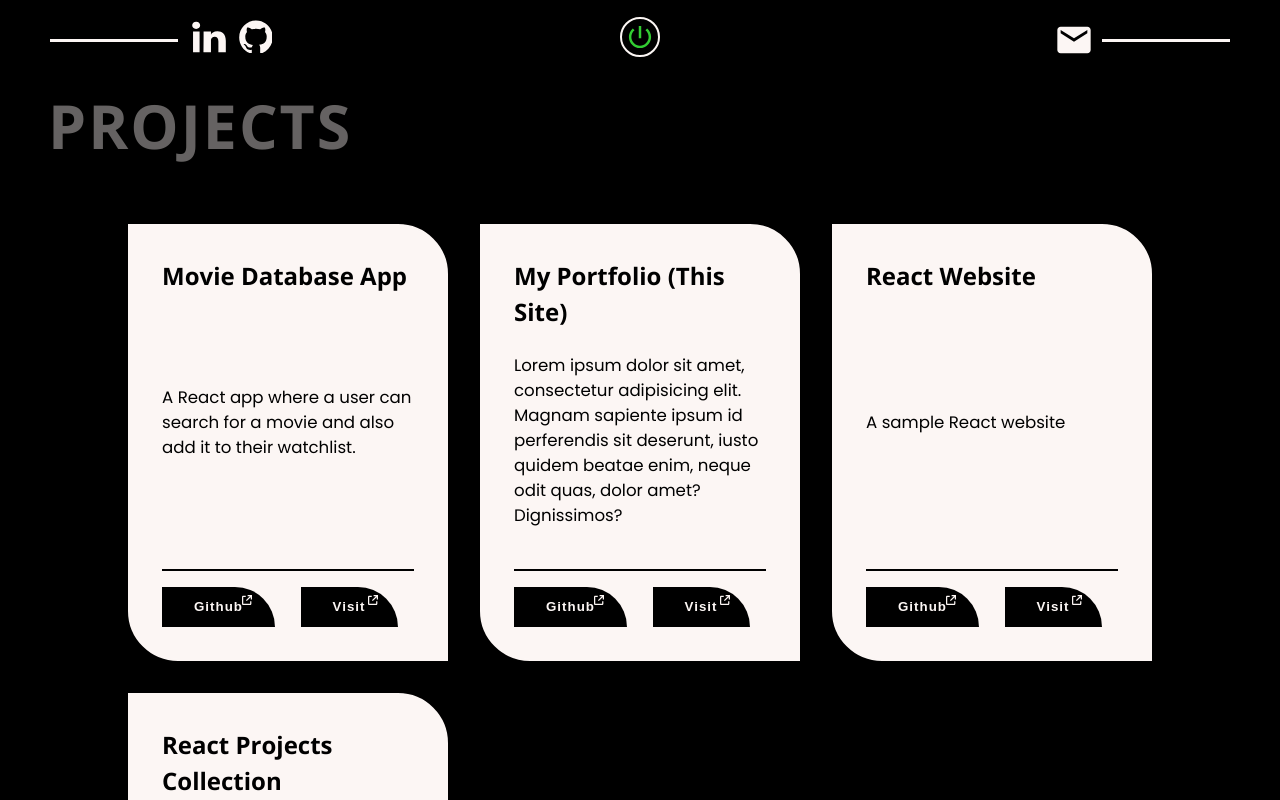
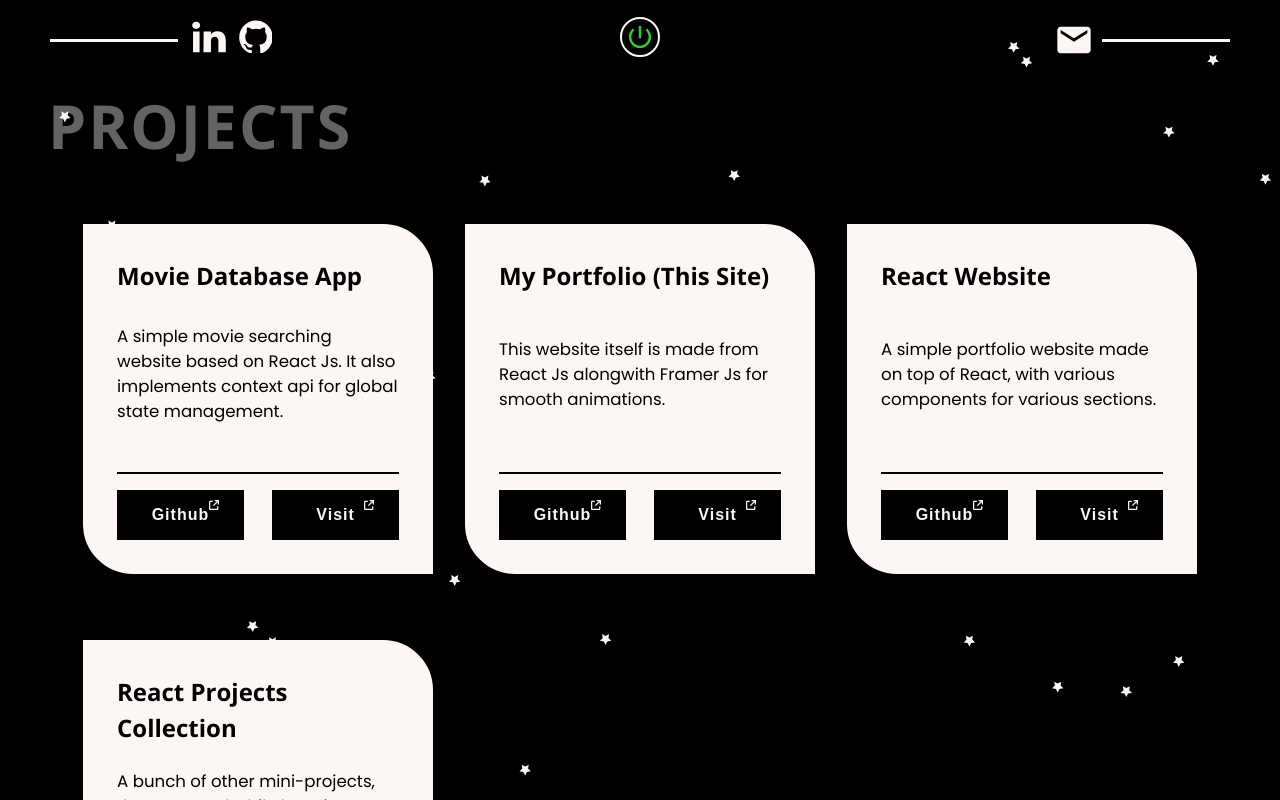
Before and after one commit to coder-pixel/my-portfolio, a React (Create React App) app: page /projects in a window 1280 px wide. Shown: the top 800 px of the page. Built offline with nearby package versions, Linux system fonts and the light colour scheme.

Commit message:
added animations

```diff
--- a/package.json
+++ b/package.json
@@ -6,10 +6,13 @@
     "@testing-library/jest-dom": "^5.16.4",
     "@testing-library/react": "^13.3.0",
     "@testing-library/user-event": "^13.5.0",
+    "framer-motion": "^6.3.8",
     "react": "^18.1.0",
     "react-dom": "^18.1.0",
     "react-router-dom": "^6.3.0",
     "react-scripts": "5.0.1",
+    "react-tsparticles": "^2.0.6",
+    "tsparticles": "^2.0.6",
     "web-vitals": "^2.1.4"
   },
   "scripts": {
--- a/src/App.js
+++ b/src/App.js
@@ -5,9 +5,28 @@ import About from './Components/About';
 import Header from './Components/Header';
 import Home from './Components/Home';
 import Projects from './Components/Projects';
+import { AnimatePresence, motion } from "framer-motion";
+import Particle from './Components/Particle';
+
+const fadeInVariants = {
+  hidden: {
+    opacity: 0,
+  },
+  visible: {
+    opacity: 1,
+    transition: {
+      duration: .5,
+      ease: "easeInOut"
+    }
+  },
+  exit: {
+    y: "100vh",
+    transition: { ease: "easeInOut" }
+  }
+}
 
 function App() {
-  const [currWidth, setCurrWidth] = useState(document.body.clientWidth);
+  const [currColor, setCurrColor] = useState("#000")
 
   const location = useLocation()
   const path = location.pathname
@@ -36,6 +55,8 @@ function App() {
       githubIconPath.setAttribute("fill", "#fcf6f4");
       linkedinIconPath.setAttribute("fill", "#fcf6f4");
       mailIconPath.setAttribute("fill", "#fcf6f4");
+
+      setCurrColor("#fcf6f4")
     }
     else {
       root.style.setProperty('--main-text-color', '#000');
@@ -47,6 +68,8 @@ function App() {
       mailIconPath.setAttribute("fill", "#000");
 
       // document.querySelector(".socialLinks").style.top = "-5%";
+
+      setCurrColor("#000")
     }
   }
 
@@ -57,16 +80,20 @@ function App() {
 
 
   return (
-    <div className="portfolio_container">
+    <motion.div className="portfolio_container">
       <Header />
-
-      <Routes>
-        <Route exact path='/' element={<Home />} />
-        <Route path='/projects' element={<Projects />} />
-        <Route path='/about' element={<About />} />
-        {/* <Route path='/myskills' element={<MySkills />} /> */}
-      </Routes>
-    </div>
+      <Particle currColor={currColor} />
+      <AnimatePresence
+        exitBeforeEnter
+      >
+        <Routes location={location} key={location.key} >
+          <Route exact path='/' element={<Home fadeInVariants={fadeInVariants} />} />
+          <Route path='/projects' element={<Projects fadeInVariants={fadeInVariants} />} />
+          <Route path='/about' element={<About fadeInVariants={fadeInVariants} />} />
+          {/* <Route path='/myskills' element={<MySkills />} /> */}
+        </Routes>
+      </AnimatePresence>
+    </motion.div>
   );
 }
 
--- a/src/Components/About.css
+++ b/src/Components/About.css
@@ -15,6 +15,8 @@
     display: flex;
     flex-direction: column;
     justify-content: space-between;
+    z-index: 999;
+    background-color: var(--main-background-color);
 }
 
 .aboutme_content:hover{
--- a/src/Components/Header.js
+++ b/src/Components/Header.js
@@ -1,9 +1,30 @@
 import React from 'react'
 import { Link } from 'react-router-dom'
+import { motion } from 'framer-motion'
+
+const entryTopVariants = {
+    hidden: {
+        y: "-150px",
+        opacity: 0
+    },
+    visible: {
+        y: 0,
+        opacity: 1,
+        transition: {
+            duration: .5,
+            ease: "easeInOut",
+            delay: .5
+        }
+    }
+}
 
 const Header = () => {
     return (
-        <div className='header'>
+        <motion.div className='header'
+            variants={entryTopVariants}
+            initial="hidden"
+            animate="visible"
+        >
             <div className="socialLinks">
                 <span className='slash'></span>
                 <div className="linksDiv svgSize">
@@ -26,7 +47,7 @@ const Header = () => {
                 </a>
                 <span className='slash'></span>
             </div>
-        </div>
+        </motion.div>
     )
 }
 
--- a/src/Components/Home.js
+++ b/src/Components/Home.js
@@ -1,17 +1,48 @@
 import React, { useState } from 'react'
 import { Link } from 'react-router-dom'
+import { motion } from 'framer-motion'
 
-const Home = () => {
 
+const buttonBorderVariants = {
+    onHover: {
+        scale: 1.15,
+        boxShadow: "0px 0px 8px #000",
+        transition: {
+            duration: .5,
+            yoyo: Infinity,
+        }
+    }
+}
+
+
+const entryBottomVariants =  {
+    hidden: {
+        y: "150px",
+        opacity: 0
+    },
+    visible: {
+        y: 0,
+        opacity: 1,
+        transition: {
+            duration: .5,
+            ease: "easeInOut",
+            delay: .5
+        }
+    }
+}
+
+const Home = ({ fadeInVariants }) => {
     return (
-        <div className="heroSection">
+        <motion.div className="heroSection"
+            variants={fadeInVariants}
+            initial="hidden"
+            animate="visible"
+            exit="exit"
+        >
 
-            <div className="contentDiv">
+            <motion.div className="contentDiv">
                 <div className="textDiv">
                     <h2>Hello, <span>I'm Sauvik!</span></h2>
-
-                    {/* <p>I'm a self-taught Front-end Web Developer and an aspiring fullstack dev.</p> */}
-                    {/* <p>I build interactive websites that run across platforms & devices.</p> */}
                     <p>
                         I love to create simple yet beautiful websites.
                     </p>
@@ -21,17 +52,27 @@ const Home = () => {
                     {/* <img src="./images/DrawKit Larry Character Illustration (5).svg" alt="" /> */}
                     <img src="./images/DrawKit Larry Character Illustration (2).svg" alt="" />
                 </div>
-            </div>
+            </motion.div>
 
-            <div className="btnDiv">
+            <motion.div className="btnDiv"
+                variants={entryBottomVariants}
+                initial="hidden"
+                animate="visible"
+            >
                 <Link to="/projects">
-                    <h4 className="links">Projects</h4>
+                    <motion.h4 className="links"
+                        whileHover={{scale: 1.1}}
+                        whileTap={{scale: .9}}
+                    >Projects</motion.h4>
                 </Link>
                 <Link to="/about">
-                    <h4 className="links">About Me</h4>
+                    <motion.h4 className="links"
+                        whileHover={{scale: 1.1}}
+                        whileTap={{scale: .9}}
+                    >About Me</motion.h4>
                 </Link>
-            </div>
-        </div>
+            </motion.div>
+        </motion.div>
     )
 }
 
--- /dev/null
+++ b/src/Components/Particle.jsx
@@ -0,0 +1,175 @@
+import React, { useState } from 'react'
+import Particles from "react-tsparticles"
+import { loadFull } from "tsparticles"
+
+
+
+function Particle({ currColor }) {
+
+    const particlesInit = async (main) => {
+        // console.log(main)
+
+        await loadFull(main);
+    }
+
+    const particlesLoaded = (container) => {
+        // console.log(container)
+    }
+
+    return (
+        <Particles
+            init={particlesInit}
+            loaded={particlesLoaded}
+            options={{
+                preset: "stars",
+                particles: {
+                    number: {
+                        value: 30
+                    },
+                    color: currColor,
+                    shape: {
+                        type: "star",
+                        options: {
+                            sides: 5
+                        }
+                    },
+                    move: {
+                        enable: true,
+                        speed: 2,
+                        direction: "none",
+                        random: false,
+                        straight: false,
+                        out_mode: "out",
+                        attract: {
+                            enable: false,
+                            rotateX: 600,
+                            rotateY: 1200
+                        }
+                    }
+                },
+            }
+            }
+        //     options={{
+        //     "fullScreen": {
+        //         "enable": true,
+        //         "zIndex": 1
+        //     },
+        //     "particles": {
+        //         "number": {
+        //             "value": 10,
+        //             "density": {
+        //                 "enable": false,
+        //                 "value_area": 800
+        //             }
+        //         },
+        //         "color": {
+        //             "value": "#fff"
+        //         },
+        //         "shape": {
+        //             "type": "star",
+        //             "options": {
+        //                 "sides": 5
+        //             }
+        //         },
+        //         "opacity": {
+        //             "value": 0.8,
+        //             "random": false,
+        //             "anim": {
+        //                 "enable": false,
+        //                 "speed": 1,
+        //                 "opacity_min": 0.1,
+        //                 "sync": false
+        //             }
+        //         },
+        //         "size": {
+        //             "value": 4,
+        //             "random": false,
+        //             "anim": {
+        //                 "enable": false,
+        //                 "speed": 40,
+        //                 "size_min": 0.1,
+        //                 "sync": false
+        //             }
+        //         },
+        //         "rotate": {
+        //             "value": 0,
+        //             "random": true,
+        //             "direction": "clockwise",
+        //             "animation": {
+        //                 "enable": true,
+        //                 "speed": 5,
+        //                 "sync": false
+        //             }
+        //         },
+        //         "line_linked": {
+        //             "enable": true,
+        //             "distance": 600,
+        //             "color": "#ffffff",
+        //             "opacity": 0.4,
+        //             "width": 2
+        //         },
+        //         "move": {
+        //             "enable": true,
+        //             "speed": 2,
+        //             "direction": "none",
+        //             "random": false,
+        //             "straight": false,
+        //             "out_mode": "out",
+        //             "attract": {
+        //                 "enable": false,
+        //                 "rotateX": 600,
+        //                 "rotateY": 1200
+        //             }
+        //         }
+        //     },
+        //     "interactivity": {
+        //         "events": {
+        //             "onhover": {
+        //                 "enable": true,
+        //                 "mode": ["grab"]
+        //             },
+        //             "onclick": {
+        //                 "enable": false,
+        //                 "mode": "bubble"
+        //             },
+        //             "resize": true
+        //         },
+        //         "modes": {
+        //             "grab": {
+        //                 "distance": 400,
+        //                 "line_linked": {
+        //                     "opacity": 1
+        //                 }
+        //             },
+        //             "bubble": {
+        //                 "distance": 400,
+        //                 "size": 40,
+        //                 "duration": 2,
+        //                 "opacity": 8,
+        //                 "speed": 3
+        //             },
+        //             "repulse": {
+        //                 "distance": 200
+        //             },
+        //             "push": {
+        //                 "particles_nb": 4
+        //             },
+        //             "remove": {
+        //                 "particles_nb": 2
+        //             }
+        //         }
+        //     },
+        //     "retina_detect": true,
+        //     "background": {
+        //         "color": "#111",
+        //         "image": "",
+        //         "position": "50% 50%",
+        //         "repeat": "no-repeat",
+        //         "size": "cover"
+        //     }
+        // }}
+        />
+    )
+}
+
+export default Particle
--- a/src/Components/Projects.css
+++ b/src/Components/Projects.css
@@ -9,7 +9,7 @@
     display: grid;
     grid-gap: 2rem;
     /* grid-template-columns: repeat(auto-fill, 300px); */
-    grid-template-columns: repeat(auto-fill, minmax(250px, 320px));
+    grid-template-columns: repeat(auto-fill, minmax(280px, 350px));
     justify-content: center;
 }
 .projectsDiv > span{
@@ -27,7 +27,7 @@
 
 .project{
     /* background-color: aliceblue; */
-    height: auto;
+    height: 350px;
     background-color: var(--main-text-color);
     padding: 2rem;
     color: var(--main-background-color);
@@ -39,6 +39,7 @@
     display: flex;
     flex-direction: column;
     justify-content: space-between;
+    z-index: 999;
 }
 
 .project:hover{
@@ -74,34 +75,31 @@
     width: 100%;
     /* background-color: aqua; */
 }
+
 .project .projects_btnGrp a{
     display: inline-block;
     width: 45%;
-}
-.project .projects_btnGrp a button{
-    border: none;
-    outline: none;
+    /* background-color: aqua; */
     background-color: var(--main-background-color);
     color: var(--main-text-color);
     cursor: pointer;
     display: flex;
     justify-content: center;
     align-items: center;
-    border-bottom-left-radius: 50px;
 
     padding: .8rem 2rem;
     font-weight: 600;
     letter-spacing: 1px;
     position: relative;
 }
-.project:hover button{
+.project:hover a{
     color: var(--main-background-color);
     background-color: var(--main-text-color);
 }
-.project:hover button svg{
+.project:hover svg{
     fill: var(--main-background-color);
 }
-.project .projects_btnGrp button svg{
+.project .projects_btnGrp svg{
     fill: var(--main-text-color);
     width: 10px;
     height: 10px;
@@ -110,12 +108,7 @@
     right: 20%;
 }
 
-.project .projects_btnGrp button:last-child{
-    border-radius: 0;
-    border-top-right-radius: 50px;
-    padding-right: 2rem;
-}
-.project:hover button svg{
+.project:hover svg{
     fill: var(--main-background-color);
 }
 
@@ -129,4 +122,7 @@
     .projectsDiv{
         margin: 6rem auto 0;
     }
+    .project p{
+        font-size: 1rem;
+    }
 }
--- a/src/Components/Projects.js
+++ b/src/Components/Projects.js
@@ -1,16 +1,41 @@
 import React from 'react'
 import "./Projects.css"
 import { projectDetails } from '../projectDetails'
+import { motion } from 'framer-motion'
 
-const Projects = () => {
+
+const Item = {
+  hidden: {
+    scale: 0
+  },
+  visible: {
+    scale: 1,
+    transition: {
+      type: "spring",
+      duration: .6,
+      ease: "easeInOut"
+    }
+  }
+}
+
+const Projects = ({ fadeInVariants }) => {
   return (
-    <div className='projectsDiv'>
+    <motion.div className='projectsDiv'
+      variants={fadeInVariants}
+      initial="hidden"
+      animate="visible"
+      exit="exit"
+    >
       <span>Projects</span>
       {projectDetails.map(project => {
         const { id, title, description, github_link, hosted_link } = project;
 
         return (
-          <div className="project" key={id}>
+          <motion.div className="project" key={id}
+            variants={Item}
+            initial="hidden"
+            animate="visible"
+          >
             <h3>{title}</h3>
             <p>{description}</p>
             {/* <button className="link githubLink"></button> */}
@@ -18,29 +43,25 @@ const Projects = () => {
               <span></span>
               <div className="projects_btnGrp">
                 <a href={github_link} target="_blank">
-                  <button>
                   Github
                   <svg xmlns="http://www.w3.org/2000/svg" width="16" height="16" viewBox="0 0 16 16">
                     <path fill-rule="evenodd" d="M15,10 L15,14 C15,15.1045695 14.1045695,16 13,16 L2,16 C0.8954305,16 0,15.1045695 0,14 L0,3 C0,1.8954305 0.8954305,1 2,1 L6,1 L6,3 L2,3 L2,14 L13,14 L13,10 L15,10 Z M13.9971001,3.41421356 L7.70420685,9.70710678 L6.28999329,8.29289322 L12.5828865,2 L8.99710007,2 L8.99710007,0 L15.9971001,0 L15.9971001,7 L13.9971001,7 L13.9971001,3.41421356 Z" />
                   </svg>
-                  </button>
                 </a>
 
                 <a href={hosted_link} target="_blank">
-                  <button>
                   Visit
                   <svg xmlns="http://www.w3.org/2000/svg" width="16" height="16" viewBox="0 0 16 16">
                     <path fill-rule="evenodd" d="M15,10 L15,14 C15,15.1045695 14.1045695,16 13,16 L2,16 C0.8954305,16 0,15.1045695 0,14 L0,3 C0,1.8954305 0.8954305,1 2,1 L6,1 L6,3 L2,3 L2,14 L13,14 L13,10 L15,10 Z M13.9971001,3.41421356 L7.70420685,9.70710678 L6.28999329,8.29289322 L12.5828865,2 L8.99710007,2 L8.99710007,0 L15.9971001,0 L15.9971001,7 L13.9971001,7 L13.9971001,3.41421356 Z" />
                   </svg>
-                  </button>
                 </a>
               </div>
             </div>
 
-          </div>
+          </motion.div>
         )
       })}
-    </div>
+    </motion.div>
   )
 }
 
--- a/src/projectDetails.js
+++ b/src/projectDetails.js
@@ -2,28 +2,28 @@ export const projectDetails = [
     {
         id: 1,
         title: "Movie Database App",
-        description: "A React app where a user can search for a movie and also add it to their watchlist. ",
+        description: "A simple movie searching website based on React Js. It also implements context api for global state management.",
         github_link: "https://github.com/coder-pixel/movie-database-app/",
         hosted_link: "https://movieapp27.netlify.app/"
     },
     {
         id: 2,
         title: "My Portfolio (This site)",
-        description: "Lorem ipsum dolor sit amet, consectetur adipisicing elit. Magnam sapiente ipsum id perferendis sit deserunt, iusto quidem beatae enim, neque odit quas, dolor amet? Dignissimos?",
+        description: "This website itself is made from React Js alongwith Framer Js for smooth animations.",
         github_link: "https://github.com/coder-pixel/my-portfolio",
         hosted_link: "https://my-portfolio27.netlify.app/"
     },
     {
         id: 3,
         title: "React Website",
-        description: "A sample React website",
+        description: "A simple portfolio website made on top of React, with various components for various sections.",
         github_link: "https://github.com/coder-pixel/react-portfolio-practice",
         hosted_link: "https://eclectic-youtiao-3eb967.netlify.app/"
     },
     {
         id: 4,
         title: "React Projects Collection",
-        description: "A bunch of other mini-projects I created while learning FrontEnd Dev. - Image Gallery, Color Generator, Accordion etc.",
+        description: "A bunch of other mini-projects, that I created while learning FrontEnd Dev. - Image Gallery, Color Generator, Accordion etc.",
         github_link: "https://github.com/coder-pixel/react-projects-collections",
         hosted_link: "https://react-projects-collections.netlify.app/"
     },
```
Also changed, not shown: src/App.css (+4 -4 lines), src/Components/About.js (+9 -3 lines), 1 other file (tests, documents, lock files or other folders). Lines whose indentation alone changed are shown as unchanged.
